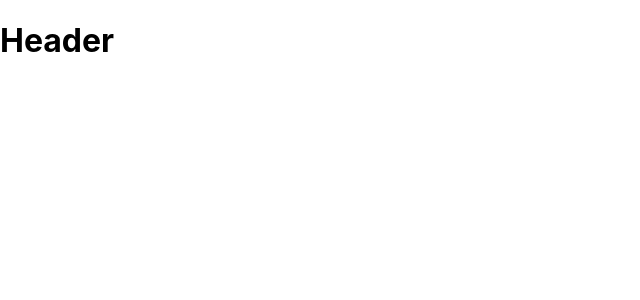
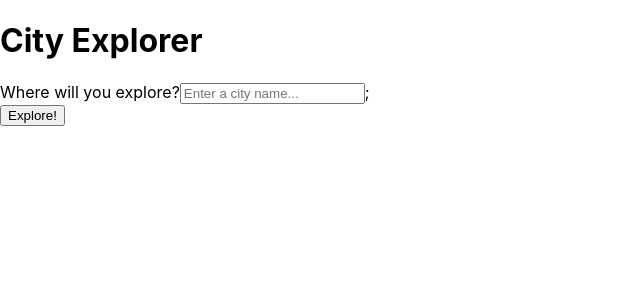
Before and after one commit to Micha-L-Davis/city-explorer, a React (Create React App) app: page / in a window 1280 px wide. Shown: the top 300 px of the page, without its empty margins (0-640 px from the left). Built offline with nearby package versions, Linux system fonts and the light colour scheme.

Commit message:
add location search functionality

```diff
--- a/package.json
+++ b/package.json
@@ -9,6 +9,7 @@
     "axios": "^0.26.0",
     "bootstrap": "^5.1.3",
     "react": "^17.0.2",
+    "react-bootstrap": "^2.1.2",
     "react-dom": "^17.0.2",
     "react-scripts": "5.0.0",
     "web-vitals": "^2.1.4"
--- a/public/index.html
+++ b/public/index.html
@@ -24,7 +24,7 @@
       work correctly both with client-side routing and a non-root public URL.
       Learn how to configure a non-root public URL by running `npm run build`.
     -->
-    <title>Title</title>
+    <title>City Explorer</title>
   </head>
   <body>
     <noscript>You need to enable JavaScript to run this app.</noscript>
--- a/src/Header.js
+++ b/src/Header.js
@@ -4,7 +4,7 @@ class Header extends React.Component {
   render() {
     return (
       <header>
-        <h1>Header</h1>
+        <h1>City Explorer</h1>
       </header>
         );
     }
--- a/src/Main.js
+++ b/src/Main.js
@@ -1,10 +1,49 @@
 import React from "react";
+import { Form, Button } from "react-bootstrap";
+import axios from "axios";
 
 class Main extends React.Component {
+  constructor(props){
+    super(props);
+    this.state = {
+      searchRequest: '',
+      searchResults: []
+    }
+  }
+
+
+  handleSearchRequest = (event) => {
+    this.setState({searchRequest: event.target.value})
+  }
+
+  handleFetchCityData = async (event) => {
+    event.preventDefault();
+
+    let url = `https://us1.locationiq.com/v1/search.php?key=${process.env.REACT_APP_LOCATIONIQ_API_KEY}&q=${this.state.searchRequest}&format=json`
+    let cityData = await axios.get(url);
+
+    this.setState({
+      searchResults: [
+        <li>{`City: ${cityData.data[0].display_name}`}</li>,
+        <li>{`Latitude: ${cityData.data[0].lat}`}</li>,
+        <li>{`Longitude: ${cityData.data[0].lon}`}</li>
+      ]
+    })
+  }
+
   render() {
     return (
       <main>
-
+        <Form onSubmit={this.handleFetchCityData}>
+          <Form.Group>
+            <Form.Label>Where will you explore?</Form.Label>
+            <Form.Control onChange={this.handleSearchRequest} type="text" name="search" id="input-search" placeholder="Enter a city name..." />;
+          </Form.Group>
+          <Button type="submit" variant="info">Explore!</Button>
+        </Form>
+        <ul>
+          {this.state.searchResults}
+        </ul>
       </main>
     );
   }
```
Also changed, not shown: 2 other files (tests, documents, lock files or other folders).
